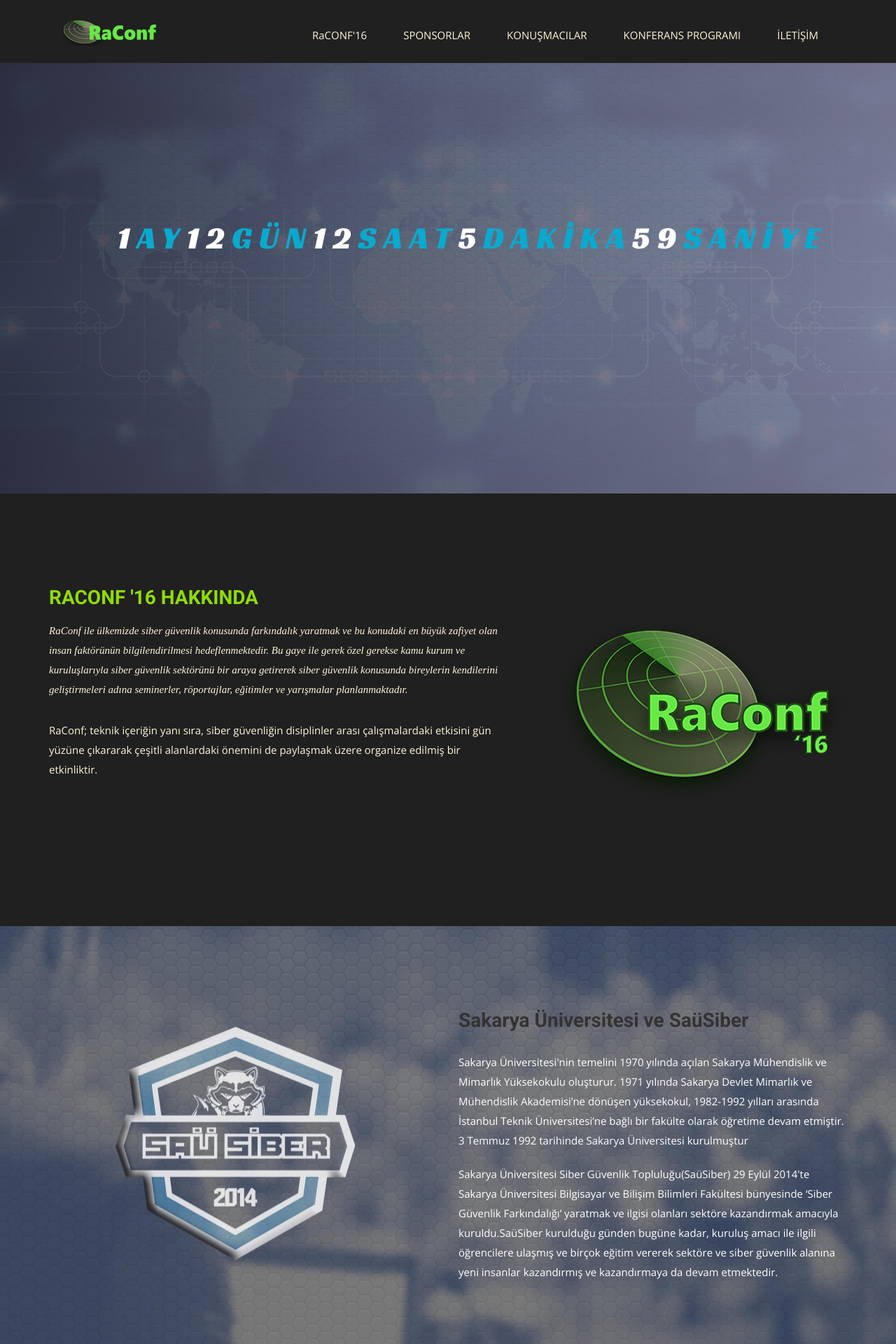
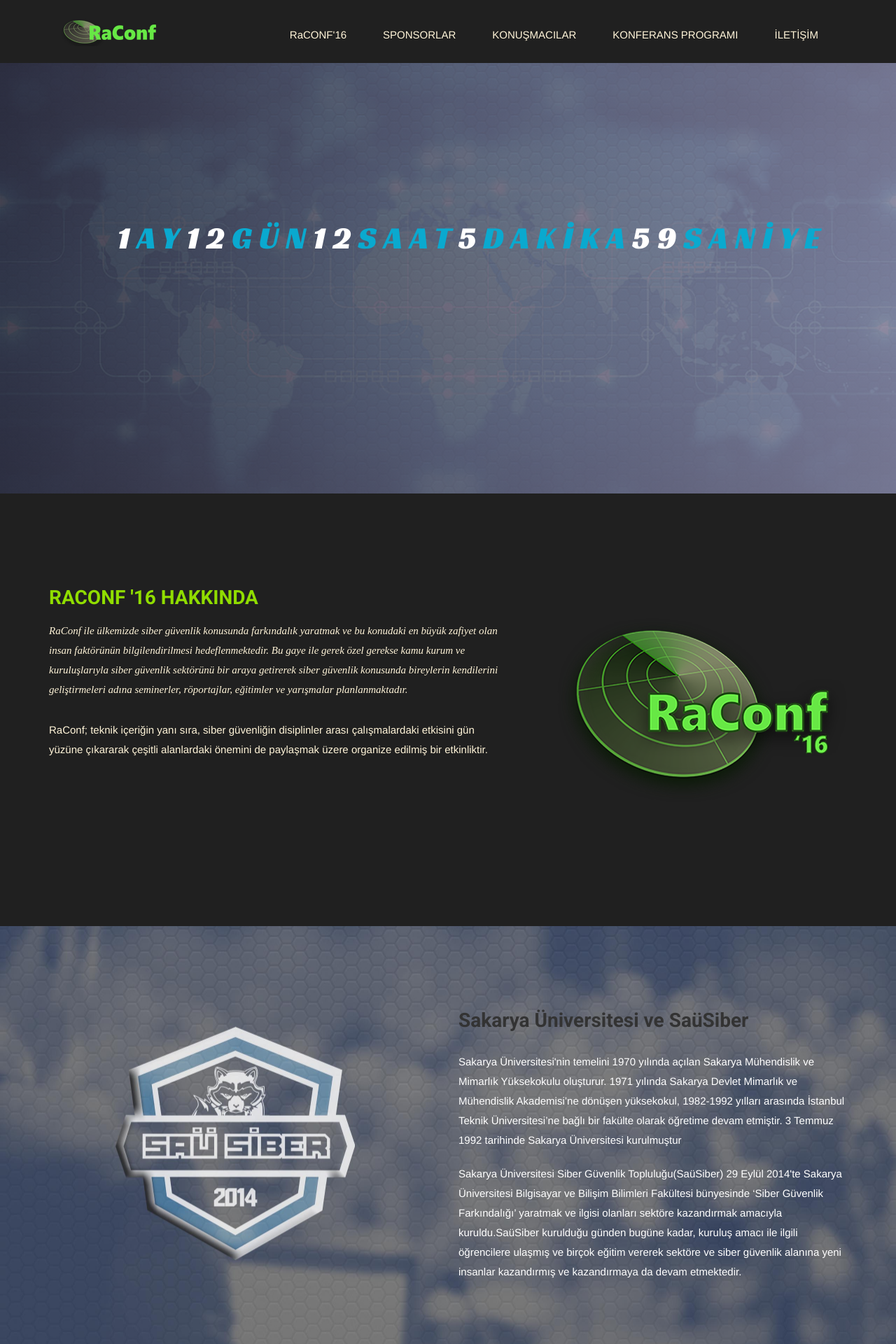
Before and after one commit to bilkamp/bilkamp19.github.io, a Jekyll site: the page built from index.html, in a window 1280 px wide. Shown: the top 1920 px of the page at 70% size. Built offline with Jekyll 4.4.1, drawn with Linux system fonts in a browser that asks for light colours; nearby versions of some CDN libraries; some web fonts are replaced; comment, search, counter and statistics services are not loaded.

Commit message:
değişiklik

```diff
--- a/css/airspace.css
+++ b/css/airspace.css
@@ -14,7 +14,7 @@
 	Common Css
 --*/
 body {
-  font-family: 'Open Sans', sans-serif;
+  font-family: 'Volkhov', serif
   -webkit-font-smoothing: antialiased;
 }
 h1,
```
